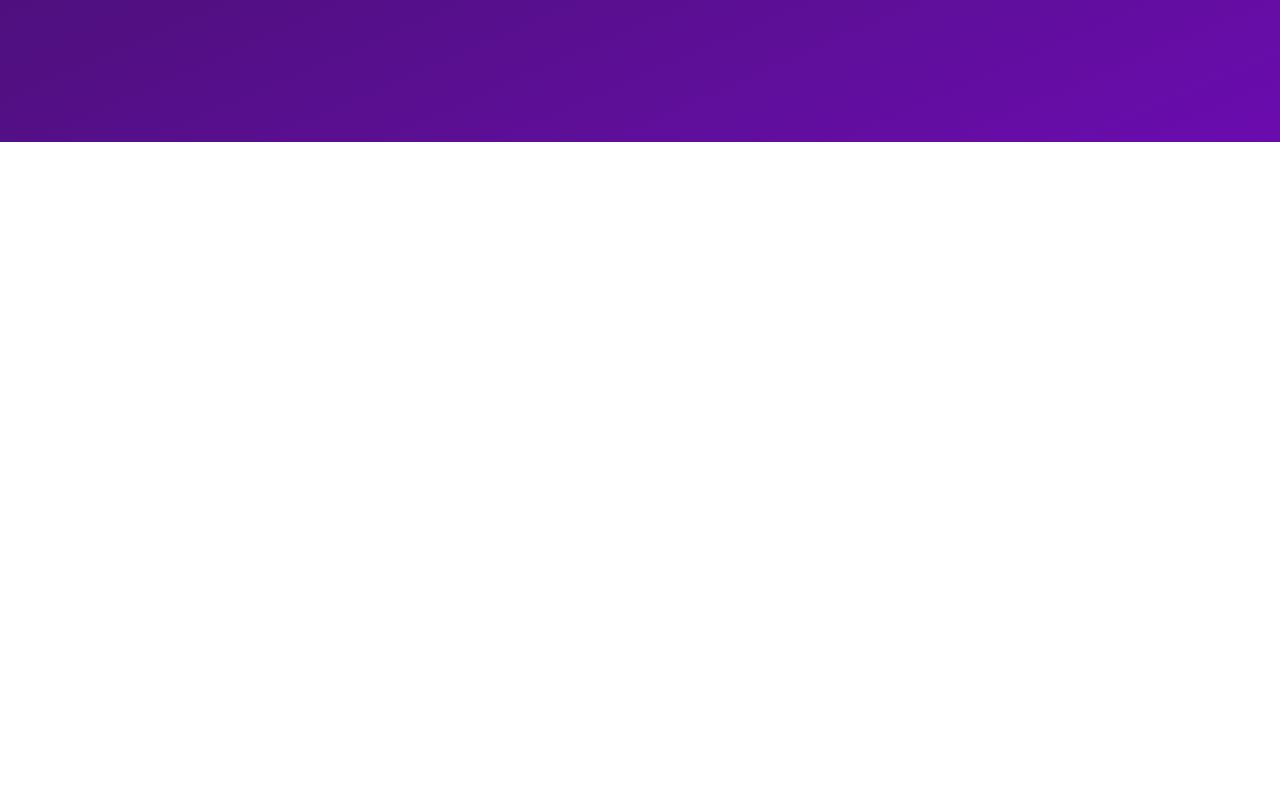
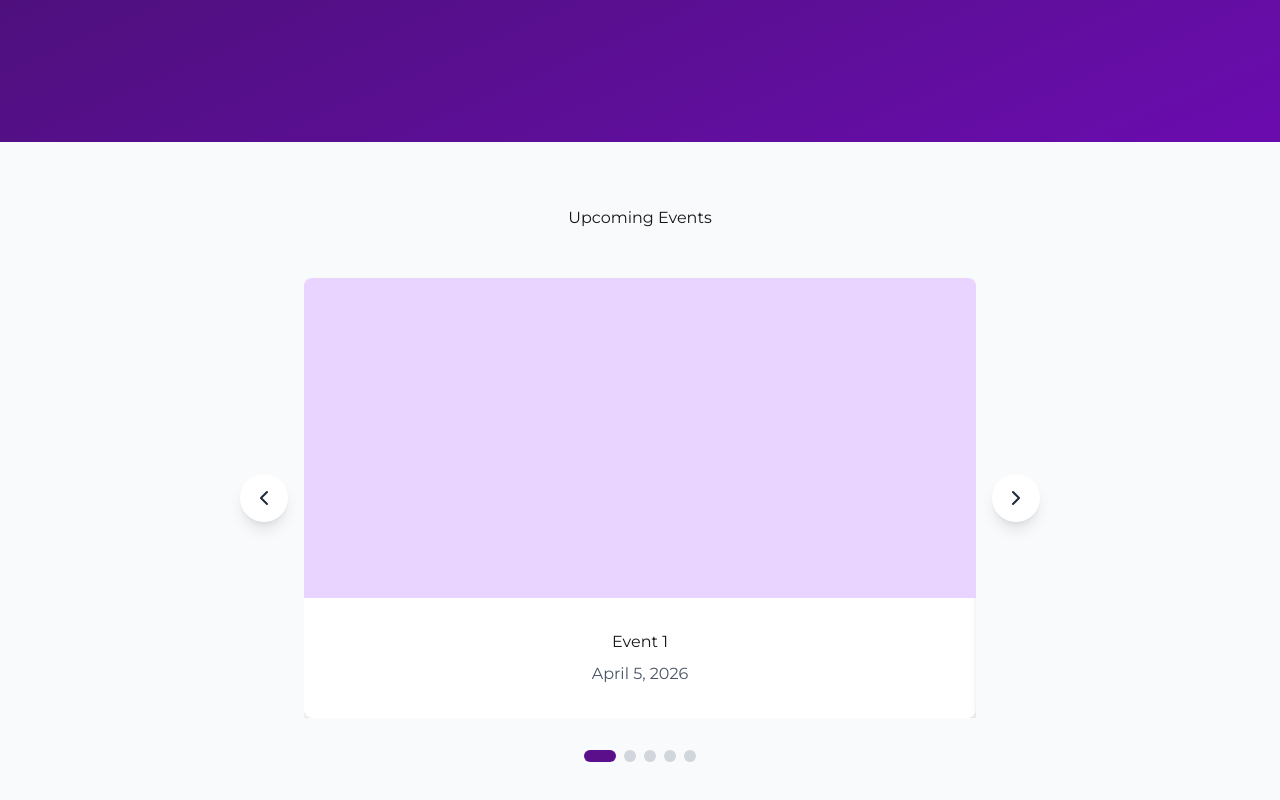
Before and after one commit to bhuddlez2/HarborSafeProject, a Next.js app in the folder frontend/my-app/: page / in a window 1280 px wide. Shown: the part 508-1308 px from the top of the page. Before the commit the page ends 800 px from the top, so only its background shows below. Built offline with nearby package versions, Linux system fonts and the light colour scheme.

Commit message:
event carousel

```diff
--- a/frontend/my-app/src/app/page.js
+++ b/frontend/my-app/src/app/page.js
@@ -1,6 +1,34 @@
 "use client";
 
+import { useState } from "react";
+
+// Placeholder event data — replace with real content when available
+const events = [
+  { title: "Event 1", date: "April 5, 2026" },
+  { title: "Event 2", date: "April 12, 2026" },
+  { title: "Event 3", date: "April 20, 2026" },
+  { title: "Event 4", date: "April 27, 2026" },
+  { title: "Event 5", date: "May 3, 2026" },
+];
+
 export default function Home() {
+  /*
+  currentIndex tracks which event card is visible in the carousel,
+  starts at 0 (first event),
+  updated by the prev/next buttons and dot indicators
+  */
+  const [currentIndex, setCurrentIndex] = useState(0);
+
+  // Move to previous event, wraps around from first to last
+  const handlePrev = () => {
+    setCurrentIndex((prev) => (prev === 0 ? events.length - 1 : prev - 1));
+  };
+
+  // Move to next event, wraps around from last to first
+  const handleNext = () => {
+    setCurrentIndex((prev) => (prev === events.length - 1 ? 0 : prev + 1));
+  };
+
   return (
     <div>
       {/*
@@ -167,6 +195,120 @@ export default function Home() {
             </button>
           </div>
         </section>
+
+        {/*
+        Upcoming Events section,
+        py-16 px-4 for vertical and horizontal padding,
+        bg-gray-50 for a light off-white background to visually separate it from the hero
+        */}
+        <div className="relative py-16 px-4 bg-gray-50">
+          <div className="max-w-7xl mx-auto">
+            {/*
+            Section heading,
+            text-center and mb-12 to center it with spacing below
+            */}
+            <h2 className="text-center mb-12">Upcoming Events</h2>
+
+            {/*
+            Carousel wrapper,
+            relative so the prev/next buttons can be positioned outside the card area,
+            max-w-2xl mx-auto to constrain and center the card
+            */}
+            <div className="relative max-w-2xl mx-auto">
+
+              {/*
+              Previous button,
+              absolute positioned to the left of the card, vertically centered,
+              -translate-x-16 pulls it outside the card boundary,
+              bg-white rounded-full with shadow for the circular button look
+              */}
+              <button
+                onClick={handlePrev}
+                className="absolute left-0 top-1/2 -translate-y-1/2 -translate-x-16 z-10 bg-white rounded-full p-3 shadow-lg hover:bg-gray-100 transition-all"
+                aria-label="Previous event"
+              >
+                <svg xmlns="http://www.w3.org/2000/svg" width="24" height="24" viewBox="0 0 24 24" fill="none" stroke="currentColor" strokeWidth="2" strokeLinecap="round" strokeLinejoin="round" className="w-6 h-6 text-gray-800">
+                  <path d="m15 18-6-6 6-6" />
+                </svg>
+              </button>
+
+              {/*
+              Slide window,
+              overflow-hidden clips the off-screen cards so only one is visible at a time
+              */}
+              <div className="overflow-hidden">
+                {/*
+                Slide track,
+                flex lays all cards in a row,
+                translateX shifts the track left by (currentIndex * 100%) to show the active card,
+                transition-transform with duration-500 animates the slide
+                */}
+                <div
+                  className="flex transition-transform duration-500 ease-in-out"
+                  style={{ transform: `translateX(-${currentIndex * 100}%)` }}
+                >
+                  {events.map((event, index) => (
+                    /*
+                    Individual event card,
+                    min-w-full ensures each card takes up the full width of the window,
+                    group enables hover effects on child elements
+                    */
+                    <a key={index} href="#" className="min-w-full group">
+                      <div className="bg-white rounded-lg overflow-hidden shadow-md hover:shadow-xl transition-shadow">
+                        {/*
+                        Image placeholder,
+                        bg-purple-200 as a stand-in until real event images are added,
+                        h-80 for a tall image area
+                        */}
+                        <div className="relative h-80 bg-purple-200 flex items-center justify-center"></div>
+                        <div className="p-8">
+                          <h3 className="mb-2 text-center">{event.title}</h3>
+                          <p className="text-gray-600 text-center">{event.date}</p>
+                        </div>
+                      </div>
+                    </a>
+                  ))}
+                </div>
+              </div>
+
+              {/*
+              Next button,
+              absolute positioned to the right of the card, vertically centered,
+              translate-x-16 pulls it outside the card boundary on the right side
+              */}
+              <button
+                onClick={handleNext}
+                className="absolute right-0 top-1/2 -translate-y-1/2 translate-x-16 z-10 bg-white rounded-full p-3 shadow-lg hover:bg-gray-100 transition-all"
+                aria-label="Next event"
+              >
+                <svg xmlns="http://www.w3.org/2000/svg" width="24" height="24" viewBox="0 0 24 24" fill="none" stroke="currentColor" strokeWidth="2" strokeLinecap="round" strokeLinejoin="round" className="w-6 h-6 text-gray-800">
+                  <path d="m9 18 6-6-6-6" />
+                </svg>
+              </button>
+            </div>
+
+            {/*
+            Dot indicators,
+            one dot per event, centered below the carousel,
+            active dot uses bg-brand and is wider (w-8) to distinguish it,
+            inactive dots use bg-gray-300 with a hover darkening effect
+            */}
+            <div className="flex justify-center gap-2 mt-8">
+              {events.map((_, index) => (
+                <button
+                  key={index}
+                  onClick={() => setCurrentIndex(index)}
+                  className={`h-3 rounded-full transition-all ${
+                    index === currentIndex
+                      ? "bg-brand w-8"
+                      : "w-3 bg-gray-300 hover:bg-gray-400"
+                  }`}
+                  aria-label={`Go to event ${index + 1}`}
+                />
+              ))}
+            </div>
+          </div>
+        </div>
       </main>
     </div>
   );
```
